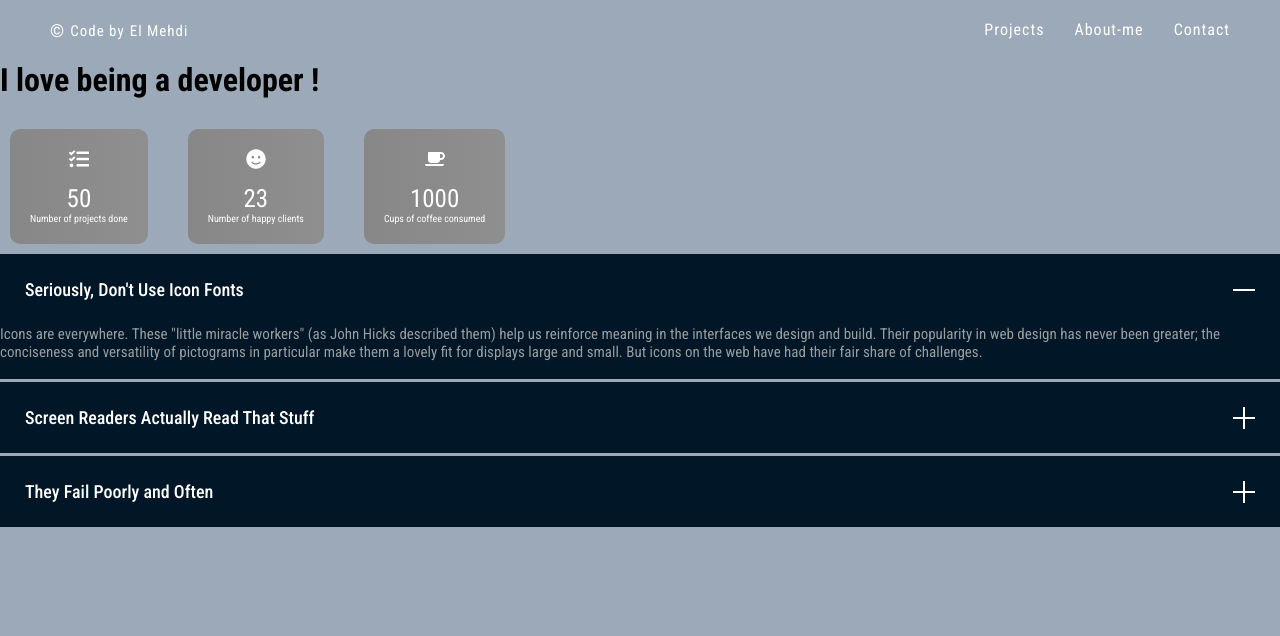
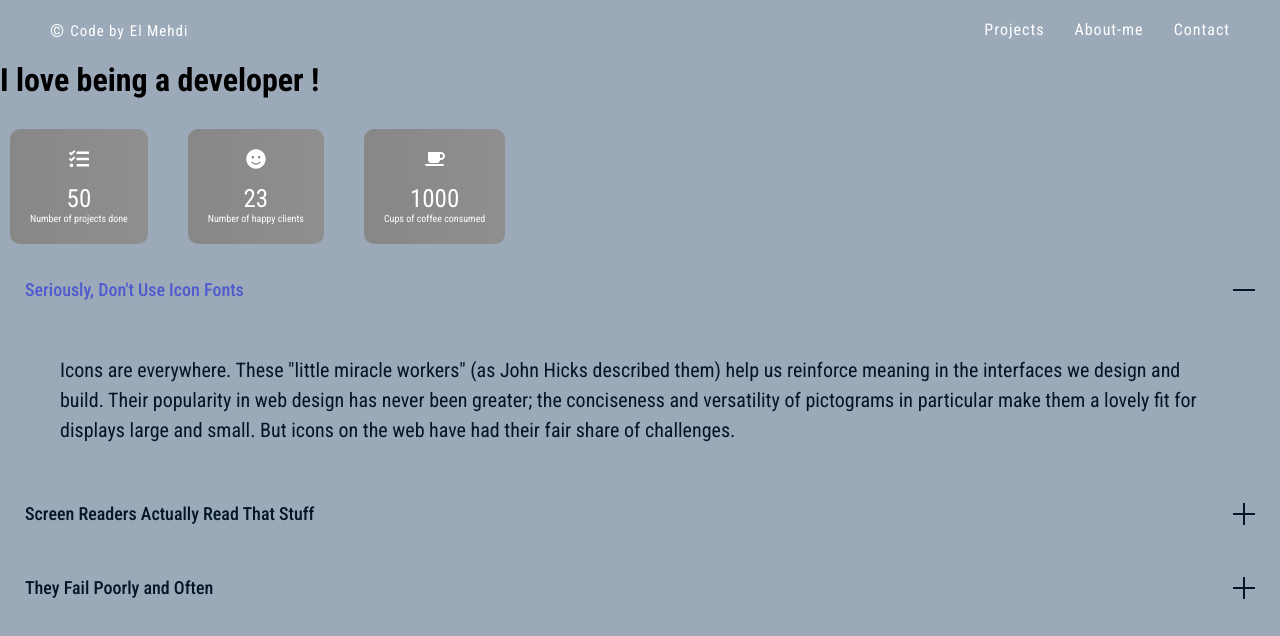
Before and after one commit to ahmidou09/MyPortfolio, a React (Vite) app: page /about in a window 1280 px wide. Shown: the top 636 px of the page. Built offline with nearby package versions, Linux system fonts and the light colour scheme.

Commit message:
- Updated panel background color and label color for better contrast.    - Adjusted panel content font size and line-height for improved readability.    - Added bullet points for list items in panel content.

```diff
--- a/src/features/about/Panel.jsx
+++ b/src/features/about/Panel.jsx
@@ -1,8 +1,8 @@
-import React, { useState, useEffect } from "react";
+import React, { useState, useEffect, useRef } from "react";
 import styled, { css } from "styled-components";
 
 const PanelWrapper = styled.div`
-  background-color: var(--color-primary-3);
+  background-color: transparent;
   color: var(--color-white);
   margin-bottom: 3px;
 
@@ -21,7 +21,7 @@ const PanelLabel = styled.button`
   padding: 2.5rem 6rem 2.5rem 2.5rem;
   font-weight: 500;
   font-size: 1.8rem;
-  color: var(--color-white);
+  color: var(--color-primary-3);
   font-family: inherit;
   transition: color 0.2s linear;
   cursor: pointer;
@@ -34,13 +34,13 @@ const PanelLabel = styled.button`
   &:before {
     content: "";
     position: absolute;
-    color: var(--color-white);
+    color: var(--color-primary-3);
     right: 2.5rem;
     top: 50%;
     width: 2.2rem;
     height: 0.2rem;
     margin-top: -1px;
-    background-color: var(--color-white);
+    background-color: var(--color-primary-3);
   }
 
   &:before {
@@ -51,7 +51,7 @@ const PanelLabel = styled.button`
   ${(props) =>
     props.expanded &&
     css`
-      color: #fff;
+      color: var(--color-purple-1);
 
       &:before {
         transform: rotate(0deg);
@@ -65,23 +65,44 @@ const PanelInner = styled.div`
   transition: height 0.4s cubic-bezier(0.65, 0.05, 0.36, 1);
 `;
 
-const PanelContent = styled.p`
-  font-size: 1.5rem;
-  color: var(--color-grey-0);
+const PanelContent = styled.div`
+  font-size: 2rem;
+  color: var(--color-primary-3);
   opacity: 1;
   transition: opacity 0.3s linear 0.18s;
+  padding: 3rem 6rem;
+  line-height: 1.5;
+
+  p {
+    margin-bottom: 2rem;
+  }
+
+  li {
+    position: relative;
+  }
+
+  li::before {
+    content: "✓";
+    position: absolute;
+    left: -3rem;
+    top: 0;
+    width: 2rem;
+    height: 2rem;
+    color: var(--color-primary-3);
+    display: flex;
+    align-items: center;
+    justify-content: center;
+  }
 `;
 
 const Panel = ({ label, content, isActive, onClick }) => {
   const [height, setHeight] = useState(0);
+  const panelContentRef = useRef(null);
 
   useEffect(() => {
-    const el = document.createElement("div");
-    document.body.appendChild(el);
-    el.innerHTML = content;
-    const height = el.clientHeight;
-    document.body.removeChild(el);
-    setHeight(height);
+    if (panelContentRef.current) {
+      setHeight(panelContentRef.current.clientHeight);
+    }
   }, [content]);
 
   return (
@@ -90,7 +111,7 @@ const Panel = ({ label, content, isActive, onClick }) => {
         {label}
       </PanelLabel>
       <PanelInner style={{ height: isActive ? height + "px" : 0 }}>
-        <PanelContent>{content}</PanelContent>
+        <PanelContent ref={panelContentRef}>{content}</PanelContent>
       </PanelInner>
     </PanelWrapper>
   );
```
